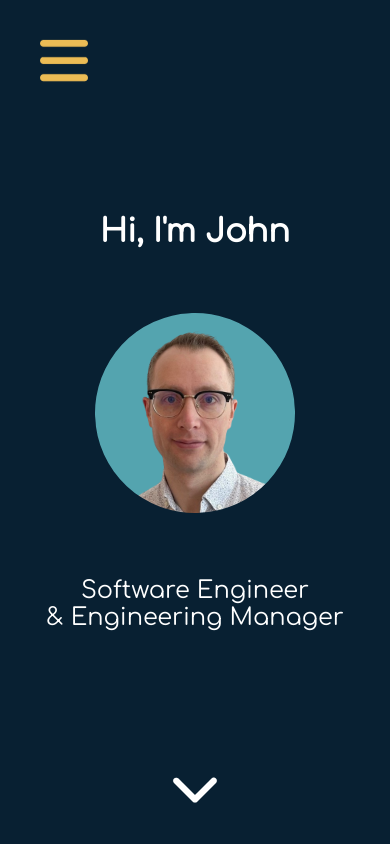
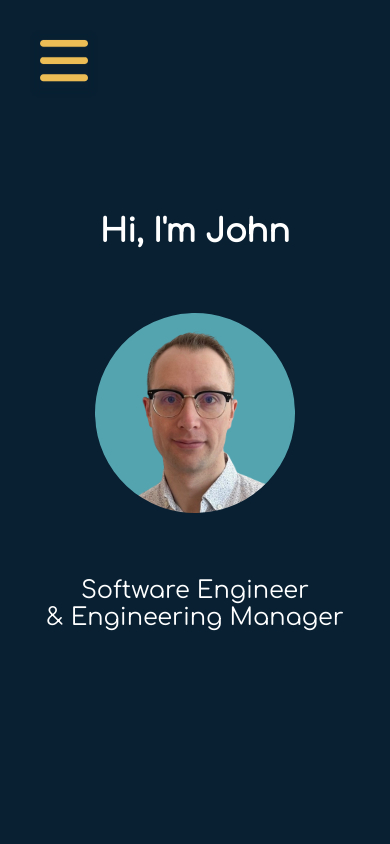
Before and after one commit to finite-automaton/portfolio, a Next.js app: page / in a window 390 px wide. Shown: the top 844 px of the page. Built offline with nearby package versions, Linux system fonts and the light colour scheme.

Commit message:
fix bio responsivity

```diff
--- a/src/app/components/Home/Intro/Intro.tsx
+++ b/src/app/components/Home/Intro/Intro.tsx
@@ -4,15 +4,15 @@ import Image from "next/image";
 import styles from "./intro.module.css";
 import profilePic from "../../../../../public/profile.png";
 import { useTranslation } from "@/app/hooks/useTranslation";
-import { useMediaQuery } from "@/app/hooks/useMediaQuery";
 
 export const Intro = () => {
   const { langDict } = useTranslation();
-  const isMobile = useMediaQuery("(max-width: 772px)");
 
   return (
     <section className={styles.section}>
-      {isMobile ? (
+      {
+        // mobile
+      }
       <div className={styles.profileWrapperMobile}>
         <h1 className={styles.title}>{langDict.introduction.greeting}</h1>
         <Image
@@ -26,7 +26,9 @@ export const Intro = () => {
           <p className={styles.text}>{langDict.introduction.jobTitle2}</p>
         </div>
       </div>
-      ) : (
+      {
+        // desktop
+      }
       <div className={styles.profileWrapperDesktop}>
         <Image
           className={styles.profilePictureDesktop}
@@ -44,8 +46,6 @@ export const Intro = () => {
           <p className={styles.text}>{langDict.introduction.jobTitle1}</p>
           <p className={styles.text}>{langDict.introduction.jobTitle2}</p>
         </div>
-        </div>
-      )}
         <Image
           className={styles.chevron}
           src="/chevron-down-solid.svg"
@@ -54,6 +54,7 @@ export const Intro = () => {
           width={50}
           priority
         />
+      </div>
     </section>
   );
 };
--- a/src/app/components/Home/Intro/intro.module.css
+++ b/src/app/components/Home/Intro/intro.module.css
@@ -27,15 +27,12 @@
   text-align: center;
   color: var(--colour-text);
   animation: fadeIn linear 2s 2s both;
-
 }
 
 .chevron {
   position: absolute;
   bottom: 32px;
-  animation:
-    fadeIn 2s 2s both,
-    oscillate 3s 2s ease infinite;
+  animation: fadeIn 2s 2s both, oscillate 3s 2s ease infinite;
 }
 
 /* Mobile */
@@ -54,7 +51,6 @@
   border-radius: 100%;
   rotate: -2deg;
   animation: fadeIn linear 2s;
-
 }
 
 .textGroupMobile {
@@ -87,7 +83,6 @@
   align-items: center;
   min-width: 50%;
   max-width: 50%;
-  /* margin: 0 auto; */
   padding: var(--spacing-xl);
 }
 
@@ -98,6 +93,18 @@
   color: var(--colour-text);
   text-align: center;
   margin-bottom: var(--spacing-xxxl);
+}
+
+@media (max-width: 772px) {
+  .profileWrapperDesktop {
+    display: none;
+  }
+}
+
+@media (min-width: 772px) {
+  .profileWrapperMobile {
+    display: none;
+  }
 }
 
 @keyframes oscillate {
--- a/src/app/components/Navigation/navigation.module.css
+++ b/src/app/components/Navigation/navigation.module.css
@@ -51,6 +51,7 @@
   position: fixed;
   background-color: var(--colour-bg);
   border: none;
+  box-shadow: 0 0 4px 4px var(--colour-bg);
 }
 
 .menuIconOpen {
@@ -65,12 +66,6 @@
 
 .menuIconWrapper:hover {
   cursor: pointer;
-}
-
-@media (max-width: 772px) {
-  .navDesktop {
-    display: none;
-  }
 }
 
 /* Desktop Nav */
@@ -92,14 +87,6 @@
   display: flex;
   flex-direction: row;
   gap: 40px;
-}
-
-@media (min-width: 772px) {
-  .navMobileOpen,
-  .menuIconWrapper,
-  .navMobileClosed {
-    display: none;
-  }
 }
 
 /* Nav Items */
@@ -151,6 +138,22 @@
   text-shadow: 0px 2px 2px black;
 }
 
+/* Media Queries */
+
+@media (max-width: 772px) {
+  .navDesktop {
+    display: none;
+  }
+}
+
+@media (min-width: 772px) {
+  .navMobileOpen,
+  .menuIconWrapper,
+  .navMobileClosed {
+    display: none;
+  }
+}
+
 /* Animations */
 
 @keyframes fadeIn {
```
Lines whose indentation alone changed are shown as unchanged.
